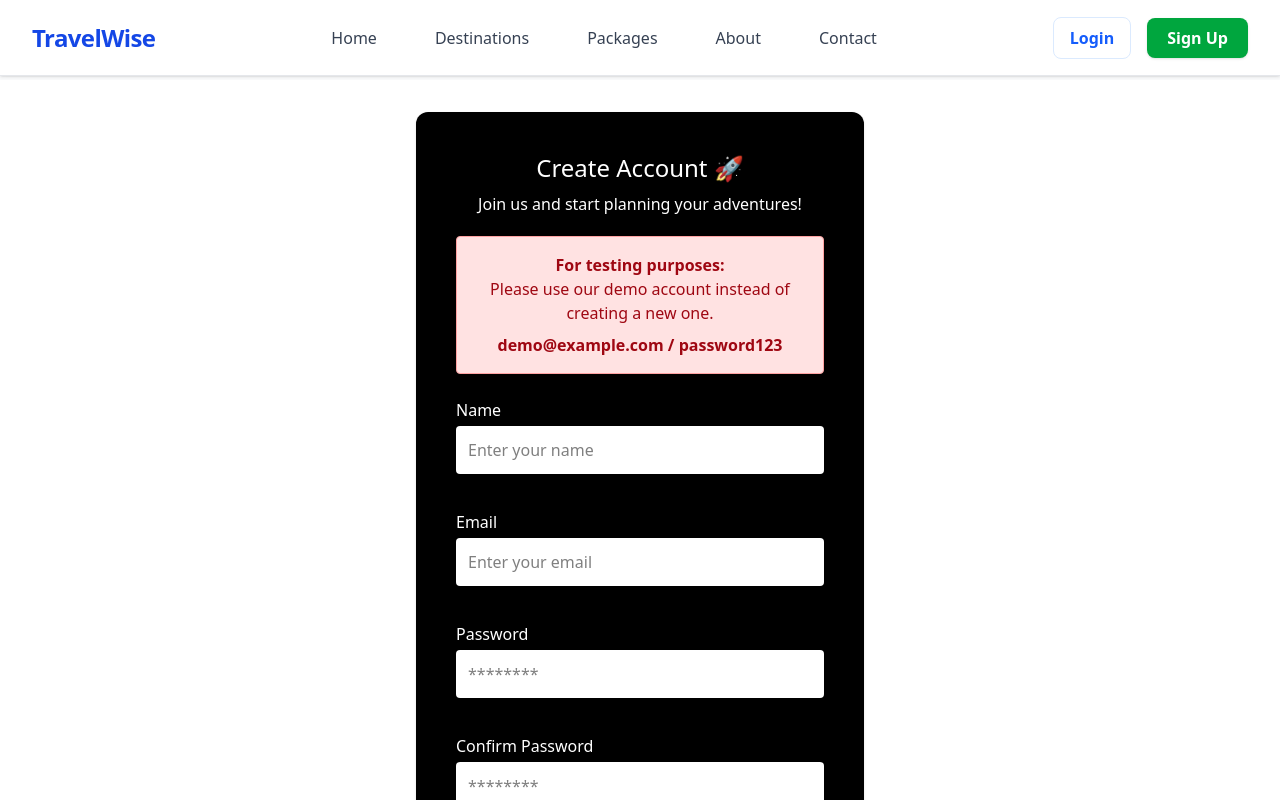
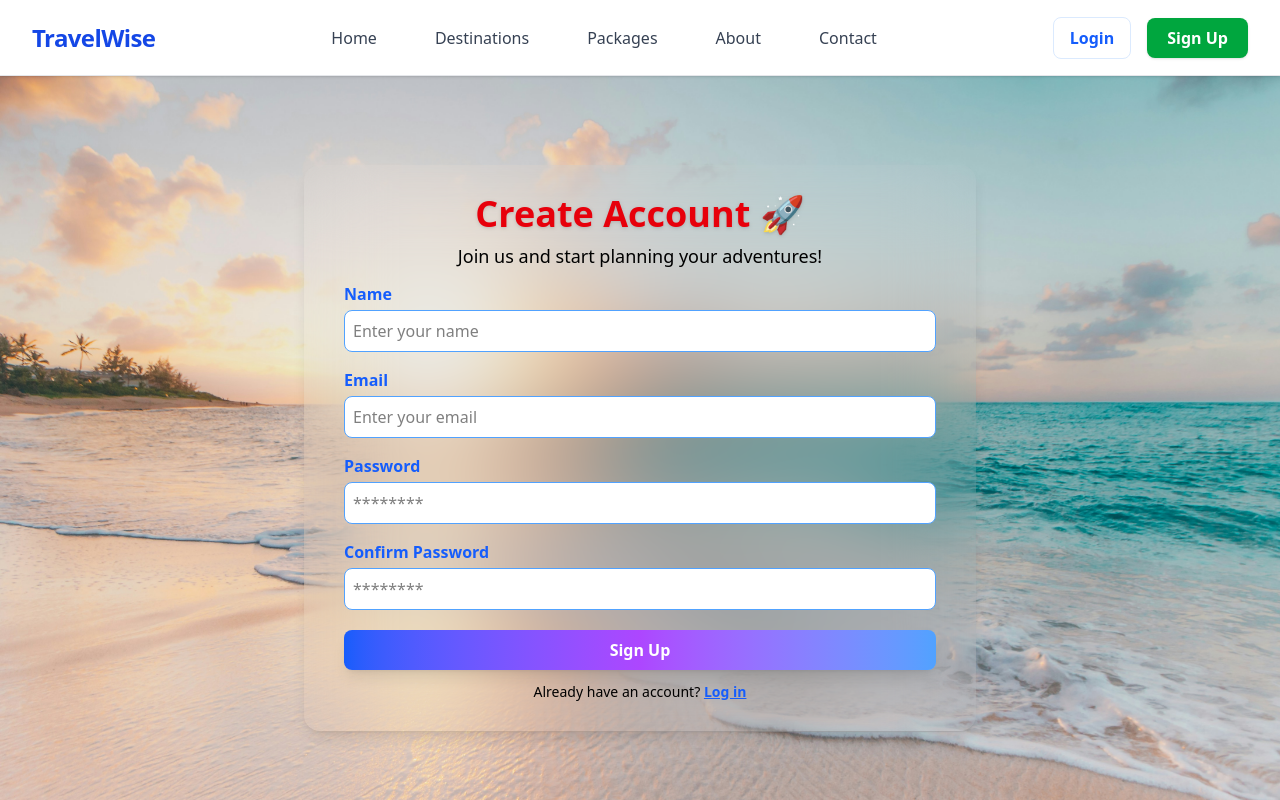
Before and after one commit to Shivang-Bajaj30/TravelWise-2, a React (Vite) app: page /signup in a window 1280 px wide. Shown: the top 800 px of the page. Built offline with nearby package versions, Linux system fonts and the light colour scheme.

Commit message:
signup page

```diff
--- a/src/components/Login.tsx
+++ b/src/components/Login.tsx
@@ -1,9 +1,12 @@
 import { useState } from 'react';
 
 const Login = () => {
-  const [loading, setLoading] = useState(false);
-  const [formData, setFormData] = useState({ email: '', password: '' });
+  const [formData, setFormData] = useState({
+    email: '',
+    password: ''
+  });
   const [message, setMessage] = useState<{ type: string; text: string }>({ type: '', text: '' });
+  const loading = false;
 
   const handleChange = (e: React.ChangeEvent<HTMLInputElement>) => {
     const { name, value } = e.target;
@@ -13,28 +16,29 @@ const Login = () => {
 
   const handleSubmit = (e: React.FormEvent) => {
     e.preventDefault();
-    if (!formData.email || !formData.password) {
-      setMessage({ type: 'error', text: 'Please enter both email and password' });
-      return;
-    }
-    setLoading(true);
-    if (formData.email === 'demo@example.com' && formData.password === 'password123') {
-      setMessage({ type: 'success', text: 'Login successful!' });
-      setTimeout(() => setMessage({ type: '', text: '' }), 1000);
-    } else {
-      setMessage({ type: 'error', text: 'Login failed. Please use the demo account.' });
-    }
-    setLoading(false);
+    setMessage({
+      type: 'info',
+      text: 'Demo login: demo@example.com / password123'
+    });
+    setTimeout(() => {
+      setMessage({ type: '', text: '' });
+    }, 2000);
   };
 
   return (
-    <div className="flex flex-col items-center justify-center min-h-screen bg-white p-8">
-      <div className="bg-black bg-opacity-85 p-10 rounded-xl w-full max-w-md shadow text-center text-white">
-        <h1 className="text-2xl mb-2">Welcome Back! 👋</h1>
-        <p className="mb-5">Log in to continue your journey</p>
-        <form className="flex flex-col gap-5" onSubmit={handleSubmit}>
-          <div className="text-left mb-4">
-            <label className="block mb-1" htmlFor="email">Email</label>
+    <div className="flex flex-col items-center justify-center fixed inset-0 bg-gradient-to-br from-blue-100 via-blue-300 to-blue-500 p-0 overflow-hidden" style={{ height: '100vh' }}>
+      <div className="relative w-full max-w-2xl mx-auto h-[520px] flex items-center justify-center">
+        {/* Hero background image with overlay */}
+        <div className="absolute inset-0 rounded-2xl overflow-hidden shadow-lg">
+          <img src="/images/bg1.jpg" alt="Login" className="w-full h-full object-cover opacity-70" />
+          <div className="absolute inset-0 bg-black bg-opacity-40" />
+        </div>
+        <div className="relative z-10 p-8 sm:p-10 rounded-2xl shadow-lg backdrop-blur-md bg-white bg-opacity-80 text-center text-gray-900 flex flex-col justify-center w-full h-full">
+          <h1 className="text-3xl sm:text-4xl font-extrabold mb-2 text-blue-700 drop-shadow">Sign In 🔑</h1>
+          <p className="mb-3 text-base sm:text-lg text-gray-700">Welcome back! Log in to continue planning your adventures.</p>
+          <form className="flex flex-col gap-3" onSubmit={handleSubmit} style={{ flex: 1, justifyContent: 'center' }}>
+            <div className="text-left mb-1">
+              <label className="block mb-1 font-semibold text-blue-700" htmlFor="email">Email</label>
               <input
                 value={formData.email}
                 onChange={handleChange}
@@ -43,11 +47,11 @@ const Login = () => {
                 id="email"
                 type="email"
                 disabled={loading}
-              className="w-full p-3 rounded bg-white bg-opacity-90 text-black"
+                className="w-full p-2 rounded-lg bg-white bg-opacity-90 text-gray-900 border border-blue-300 focus:ring-2 focus:ring-blue-500 focus:outline-none text-base"
               />
             </div>
-          <div className="text-left mb-4">
-            <label className="block mb-1" htmlFor="password">Password</label>
+            <div className="text-left mb-1">
+              <label className="block mb-1 font-semibold text-blue-700" htmlFor="password">Password</label>
               <input
                 value={formData.password}
                 onChange={handleChange}
@@ -56,26 +60,24 @@ const Login = () => {
                 id="password"
                 type="password"
                 disabled={loading}
-              className="w-full p-3 rounded bg-white bg-opacity-90 text-black"
+                className="w-full p-2 rounded-lg bg-white bg-opacity-90 text-gray-900 border border-blue-300 focus:ring-2 focus:ring-blue-500 focus:outline-none text-base"
               />
             </div>
-          <div className="text-xs text-red-600 font-bold text-center my-2">
-            Use this account: demo@example.com / password123
-          </div>
             {message.text && (
-            <div className={`rounded p-3 mb-3 text-sm font-medium ${message.type === 'error' ? 'bg-red-100 text-red-700 border-l-4 border-red-700' : 'bg-green-100 text-green-700 border-l-4 border-green-700'}`}>
+              <div className={`rounded p-2 mb-2 text-sm font-medium ${message.type === 'error' ? 'bg-red-100 text-red-700 border-l-4 border-red-700' : message.type === 'success' ? 'bg-green-100 text-green-700 border-l-4 border-green-700' : 'bg-yellow-100 text-yellow-700 border-l-4 border-yellow-700'}`}>
                 {message.text}
               </div>
             )}
             <button
               type="submit"
               disabled={loading}
-            className="bg-green-600 rounded px-6 py-3 text-white font-bold mt-2"
+              className="bg-gradient-to-r from-green-500 to-blue-500 rounded-lg px-6 py-2 text-white font-bold mt-1 shadow hover:from-green-600 hover:to-blue-600 transition-colors duration-200 text-base"
             >
-            {loading ? 'Logging in...' : 'Log In'}
+              {loading ? 'Logging in...' : 'Login'}
             </button>
           </form>
-        <p className="text-sm mt-5">Don't have an account? <span className="text-green-400 underline cursor-pointer">Sign up</span></p>
+          <p className="text-sm mt-3 text-gray-700">Don't have an account? <a href="/signup" className="text-blue-600 underline font-semibold">Sign up</a></p>
+        </div>
       </div>
     </div>
   );
--- a/src/components/SignUp.tsx
+++ b/src/components/SignUp.tsx
@@ -28,18 +28,14 @@ const SignUp = () => {
   };
 
   return (
-    <div className="flex flex-col items-center justify-center min-h-screen bg-white p-8">
-      <div className="bg-black bg-opacity-85 p-10 rounded-xl w-full max-w-md shadow text-center text-white">
-        <h1 className="text-2xl mb-2">Create Account 🚀</h1>
-        <p className="mb-5">Join us and start planning your adventures!</p>
-        <div className="bg-red-100 border border-red-300 rounded p-4 mb-6 text-red-800">
-          <div className="font-bold">For testing purposes:</div>
-          <div>Please use our demo account instead of creating a new one.</div>
-          <div className="font-bold mt-2">demo@example.com / password123</div>
-        </div>
-        <form className="flex flex-col gap-5" onSubmit={handleSubmit}>
-          <div className="text-left mb-4">
-            <label className="block mb-1" htmlFor="name">Name</label>
+    <div className="flex flex-col items-center justify-center fixed inset-0" style={{ height: '112vh', backgroundImage: 'url(/images/signup.jpg)', backgroundSize: 'cover', backgroundPosition: 'center,' }}>
+      <div className="relative w-full max-w-2xl mx-auto h-[520px] flex items-center justify-center">
+        <div className="relative z-10 p-8 sm:p-10 rounded-2xl shadow-lg backdrop-blur-2xl text-center text-white flex flex-col justify-center w-full h-full" style={{ height: '109%' }}>
+          <h1 className="text-3xl sm:text-4xl font-extrabold mb-2 text-red-600 drop-shadow">Create Account 🚀</h1>
+          <p className="mb-3 text-base sm:text-lg text-black">Join us and start planning your adventures!</p>
+          <form className="flex flex-col gap-3" onSubmit={handleSubmit} style={{ flex: 1, justifyContent: 'center' }}>
+            <div className="text-left mb-1">
+              <label className="block mb-1 font-semibold text-blue-600" >Name</label>
               <input
                 value={formData.name}
                 onChange={handleChange}
@@ -48,11 +44,11 @@ const SignUp = () => {
                 id="name"
                 type="text"
                 disabled={loading}
-              className="w-full p-3 rounded bg-white bg-opacity-90 text-black"
+                className="w-full p-2 rounded-lg bg-white bg-opacity-80 text-black border border-blue-400 focus:ring-2 focus:ring-blue-400 focus:outline-none text-base transition-colors duration-200 hover:bg-blue-50 focus:border-blue-400"
               />
             </div>
-          <div className="text-left mb-4">
-            <label className="block mb-1" htmlFor="email">Email</label>
+            <div className="text-left mb-1">
+              <label className="block mb-1 font-semibold text-blue-600">Email</label>
               <input
                 value={formData.email}
                 onChange={handleChange}
@@ -61,11 +57,11 @@ const SignUp = () => {
                 id="email"
                 type="email"
                 disabled={loading}
-              className="w-full p-3 rounded bg-white bg-opacity-90 text-black"
+                className="w-full p-2 rounded-lg bg-white bg-opacity-80 text-black border border-blue-400 focus:ring-2 focus:ring-blue-400 focus:outline-none text-base transition-colors duration-200 hover:bg-blue-50 focus:border-blue-400"
               />
             </div>
-          <div className="text-left mb-4">
-            <label className="block mb-1" htmlFor="password">Password</label>
+            <div className="text-left mb-1">
+              <label className="block mb-1 font-semibold text-blue-600">Password</label>
               <input
                 value={formData.password}
                 onChange={handleChange}
@@ -74,11 +70,11 @@ const SignUp = () => {
                 id="password"
                 type="password"
                 disabled={loading}
-              className="w-full p-3 rounded bg-white bg-opacity-90 text-black"
+                className="w-full p-2 rounded-lg bg-white bg-opacity-80 text-black border border-blue-400 focus:ring-2 focus:ring-blue-400 focus:outline-none text-base transition-colors duration-200 hover:bg-blue-50 focus:border-blue-400"
               />
             </div>
-          <div className="text-left mb-4">
-            <label className="block mb-1" htmlFor="confirmPassword">Confirm Password</label>
+            <div className="text-left mb-1">
+              <label className="block mb-1 font-semibold text-blue-600">Confirm Password</label>
               <input
                 value={formData.confirmPassword}
                 onChange={handleChange}
@@ -87,23 +83,24 @@ const SignUp = () => {
                 id="confirmPassword"
                 type="password"
                 disabled={loading}
-              className="w-full p-3 rounded bg-white bg-opacity-90 text-black"
+                className="w-full p-2 rounded-lg bg-white bg-opacity-80 text-black border border-blue-400 focus:ring-2 focus:ring-blue-400 focus:outline-none text-base transition-colors duration-200 hover:bg-blue-50 focus:border-blue-400"
               />
             </div>
             {message.text && (
-            <div className={`rounded p-3 mb-3 text-sm font-medium ${message.type === 'error' ? 'bg-red-100 text-red-700 border-l-4 border-red-700' : message.type === 'success' ? 'bg-green-100 text-green-700 border-l-4 border-green-700' : 'bg-yellow-100 text-yellow-700 border-l-4 border-yellow-700'}`}>
+              <div className={`rounded p-2 mb-2 text-sm font-medium ${message.type === 'error' ? 'bg-red-100 text-red-700 border-l-4 border-red-700' : message.type === 'success' ? 'bg-green-100 text-green-700 border-l-4 border-green-700' : 'bg-yellow-100 text-yellow-700 border-l-4 border-yellow-700'}`}>
                 {message.text}
               </div>
             )}
             <button
               type="submit"
               disabled={loading}
-            className="bg-green-600 rounded px-6 py-3 text-white font-bold mt-2"
+              className="bg-gradient-to-r from-blue-600 via-purple-500 to-blue-400 hover:from-blue-700 hover:via-purple-600 hover:to-blue-500 rounded-lg px-6 py-2 text-white font-bold mt-1 shadow-lg focus:ring-2 focus:ring-blue-400 transition-all duration-200 text-base border-none outline-none"
             >
               {loading ? 'Signing up...' : 'Sign Up'}
             </button>
           </form>
-        <p className="text-sm mt-5">Already have an account? <span className="text-green-400 underline cursor-pointer">Log in</span></p>
+          <p className="text-sm mt-3 text-black">Already have an account? <a href="/login" className="text-blue-600 underline font-semibold">Log in</a></p>
+        </div>
       </div>
     </div>
   );
```
Also changed, not shown: public/images/signup.jpg (added). Lines whose indentation alone changed are shown as unchanged.
